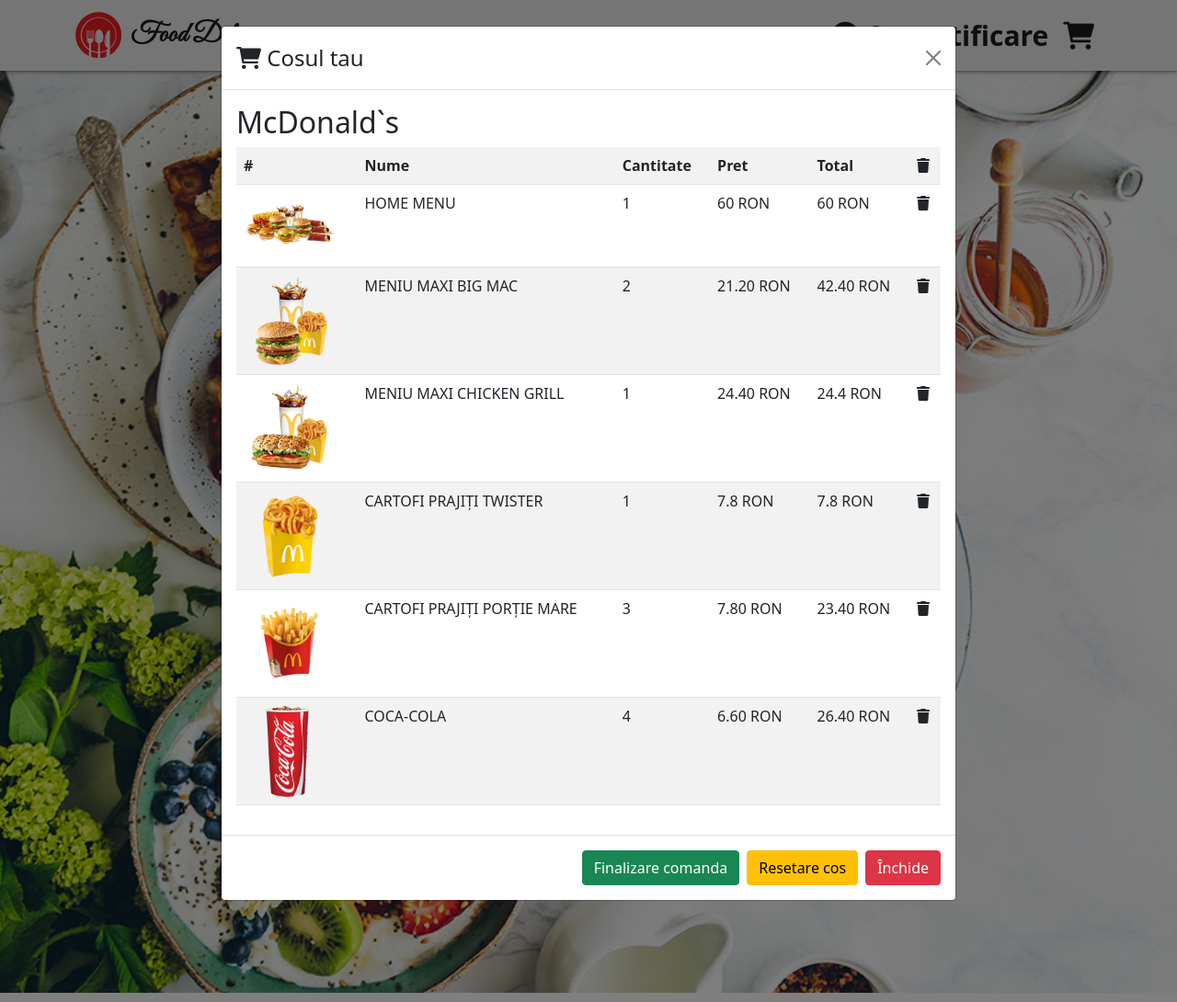
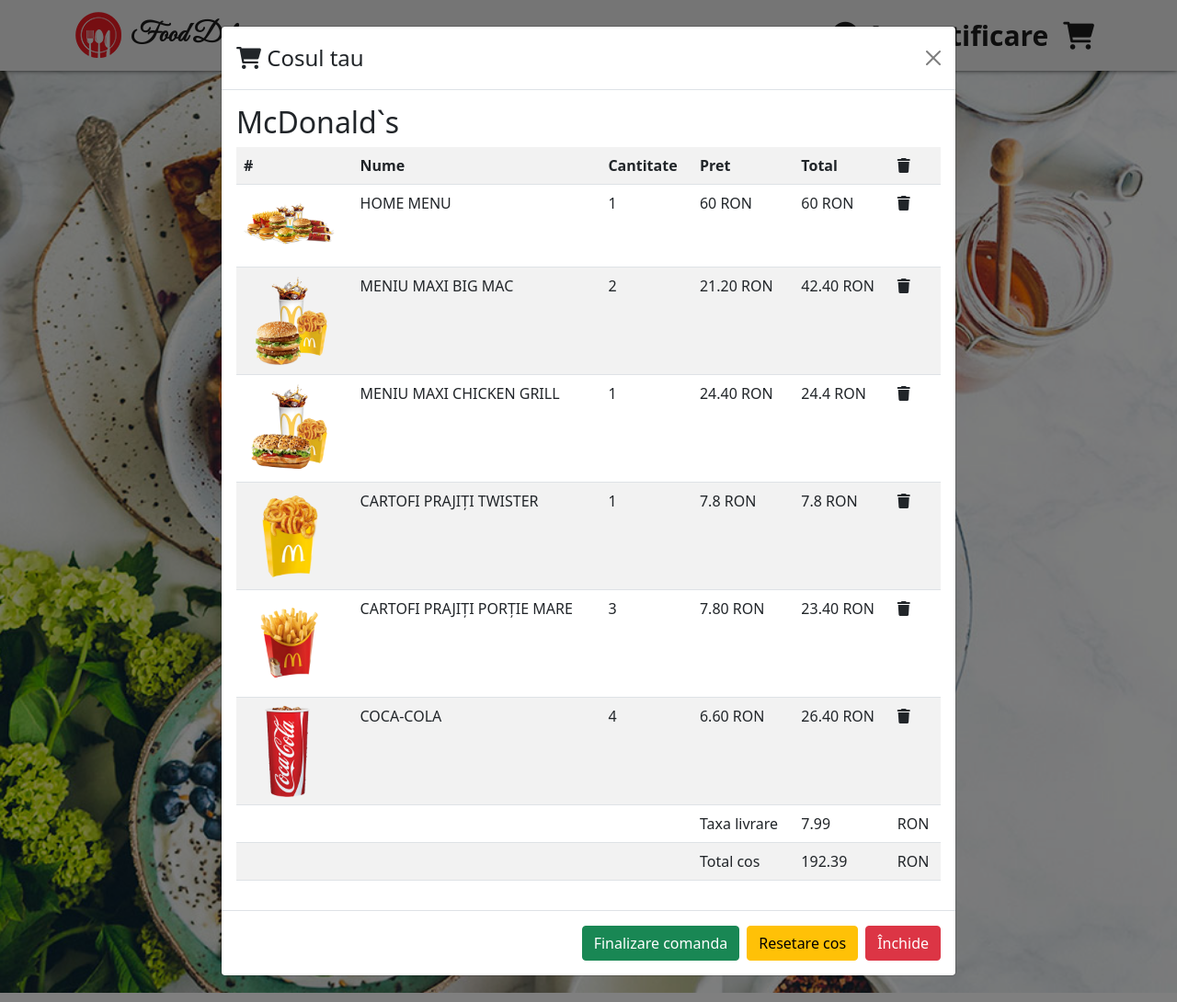
Before and after one commit to MariusChivu/Food-Delivery-FrontEnd, a PHP site: page /index.php in a window 1280 px wide, after a click that opens the changed part. Shown: the whole page at 92% size. Run offline with PHP 8.4, Linux system fonts and the light colour scheme.

Commit message:
Update cos.php

```diff
--- a/continut/cos.php
+++ b/continut/cos.php
@@ -64,6 +64,23 @@
 						<td>26.40 RON</td>
 						<td><i class="fas fa-trash pointer"></i></td>
 					</tr>
+					<tr>
+						<td></td>
+						<td></td>
+						<td></td>
+						<td>Taxa livrare</td>
+						<td>7.99</td>
+						<td>RON</td>
+					</tr>
+
+					<tr>
+						<td></td>
+						<td></td>
+						<td></td>
+						<td>Total cos</td>
+						<td>192.39</td>
+						<td>RON</td>
+					</tr>
 
 				</table>
 
```
